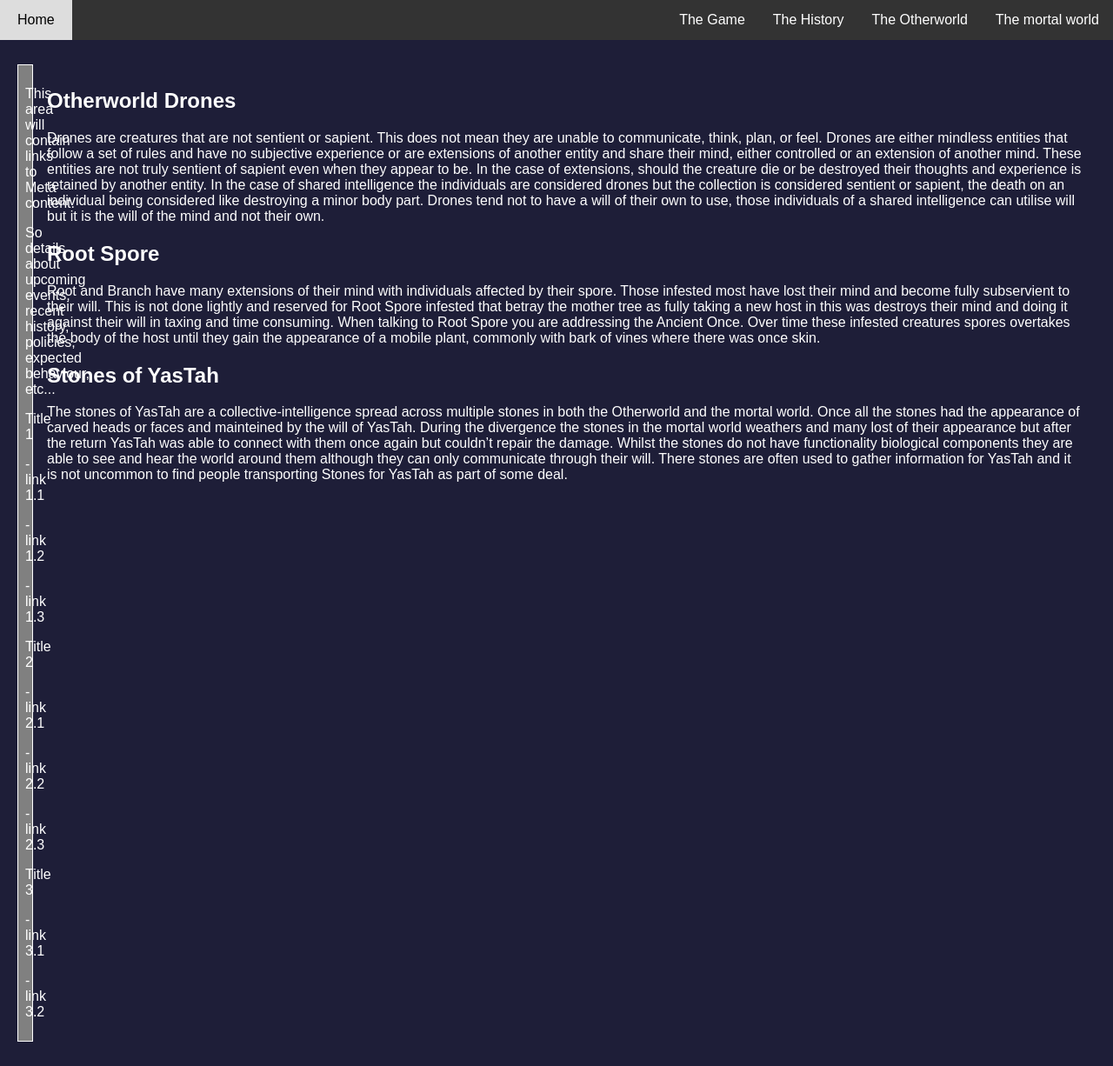
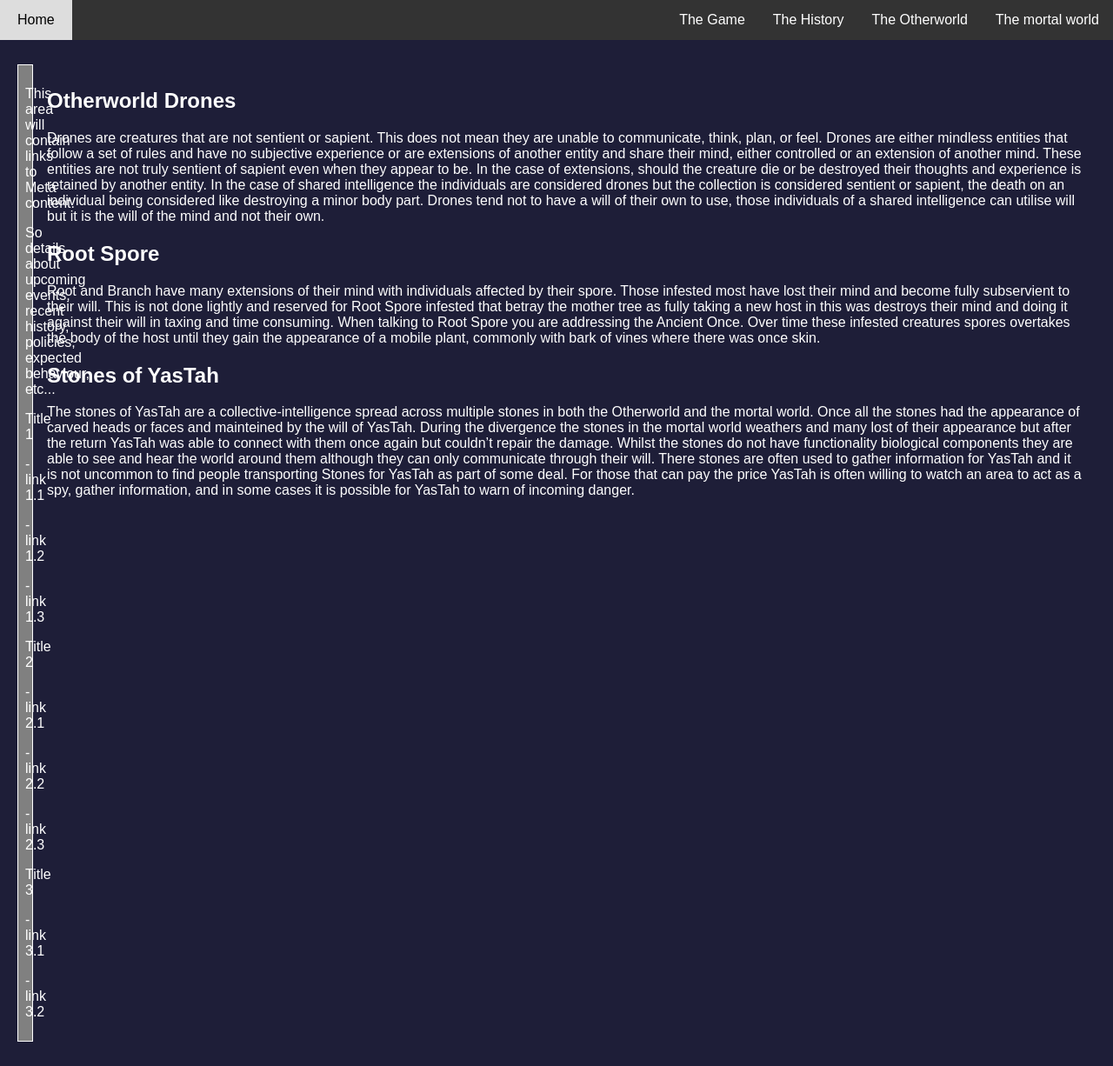
Before and after one commit to KikiUnique/KikiUnique.github.io, a Jekyll site: the page built from docs/otherworld/drone.md, in a window 1280 px wide. Shown: the whole page at 87% size. Built offline with Jekyll 4.4.1, drawn with Linux system fonts in a browser that asks for light colours; the repository's description, which GitHub fills in, is left out.

Commit message:
Update YasTah to detail what they are willing to do

```diff
--- a/docs/otherworld/drone.md
+++ b/docs/otherworld/drone.md
@@ -9,4 +9,4 @@ Drones are creatures that are not sentient or sapient. This does not mean they a
 Root and Branch have many extensions of their mind with individuals affected by their spore. Those infested most have lost their mind and become fully subservient to their will. This is not done lightly and reserved for Root Spore infested that betray the mother tree as fully taking a new host in this was destroys their mind and doing it against their will in taxing and time consuming. When talking to Root Spore you are addressing the Ancient Once. Over time these infested creatures spores overtakes the body of the host until they gain the appearance of a mobile plant, commonly with bark of vines where there was once skin.
 
 ## Stones of YasTah
-The stones of YasTah are a collective-intelligence spread across multiple stones in both the Otherworld and the mortal world. Once all the stones had the appearance of carved heads or faces and mainteined by the will of YasTah. During the divergence the stones in the mortal world weathers and many lost of their appearance but after the return YasTah was able to connect with them once again but couldn't repair the damage. Whilst the stones do not have functionality biological components they are able to see and hear the world around them although they can only communicate through their will. There stones are often used to gather information for YasTah and it is not uncommon to find people transporting Stones for YasTah as part of some deal.
+The stones of YasTah are a collective-intelligence spread across multiple stones in both the Otherworld and the mortal world. Once all the stones had the appearance of carved heads or faces and mainteined by the will of YasTah. During the divergence the stones in the mortal world weathers and many lost of their appearance but after the return YasTah was able to connect with them once again but couldn't repair the damage. Whilst the stones do not have functionality biological components they are able to see and hear the world around them although they can only communicate through their will. There stones are often used to gather information for YasTah and it is not uncommon to find people transporting Stones for YasTah as part of some deal. For those that can pay the price YasTah is often willing to watch an area to act as a spy, gather information, and in some cases it is possible for YasTah to warn of incoming danger.
```
